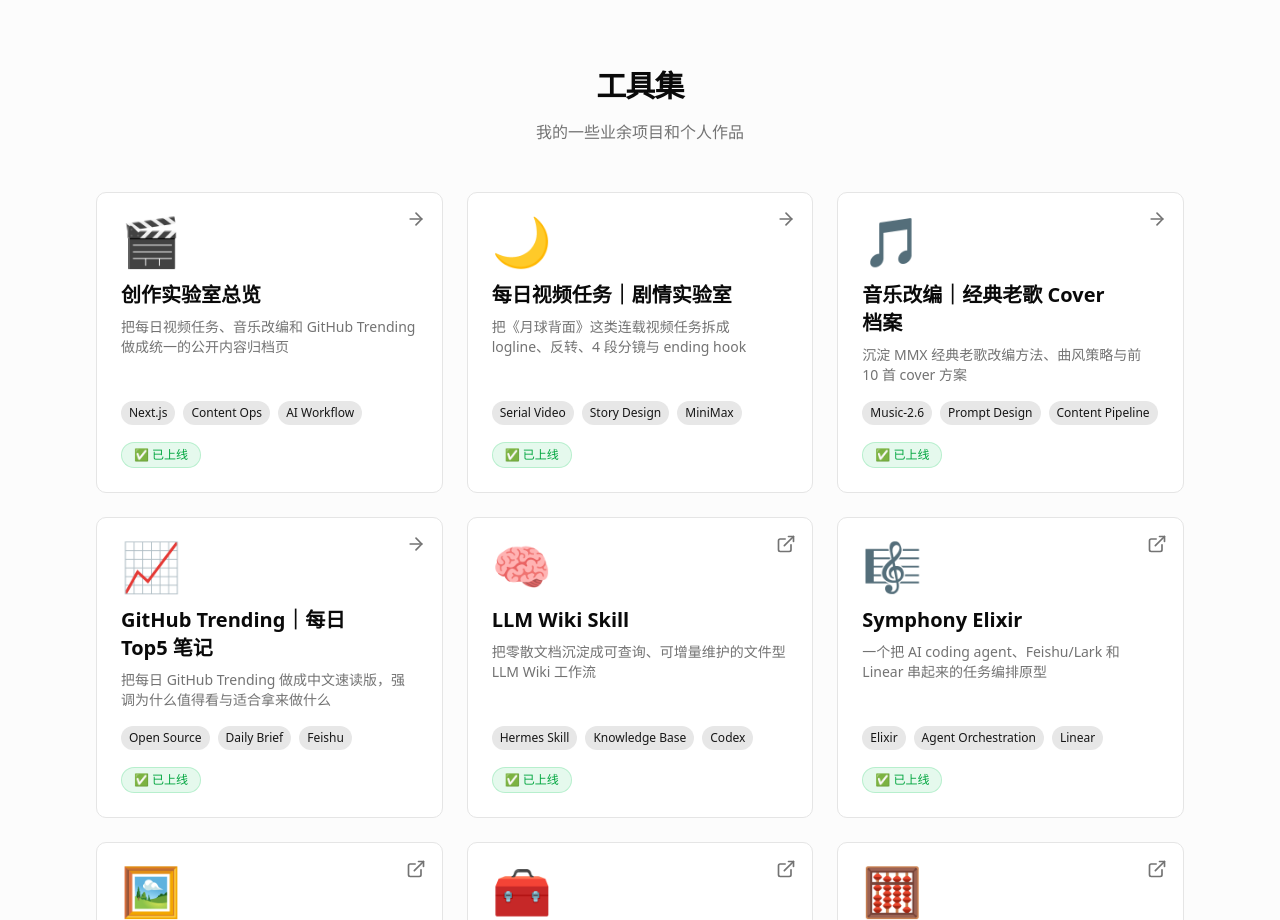
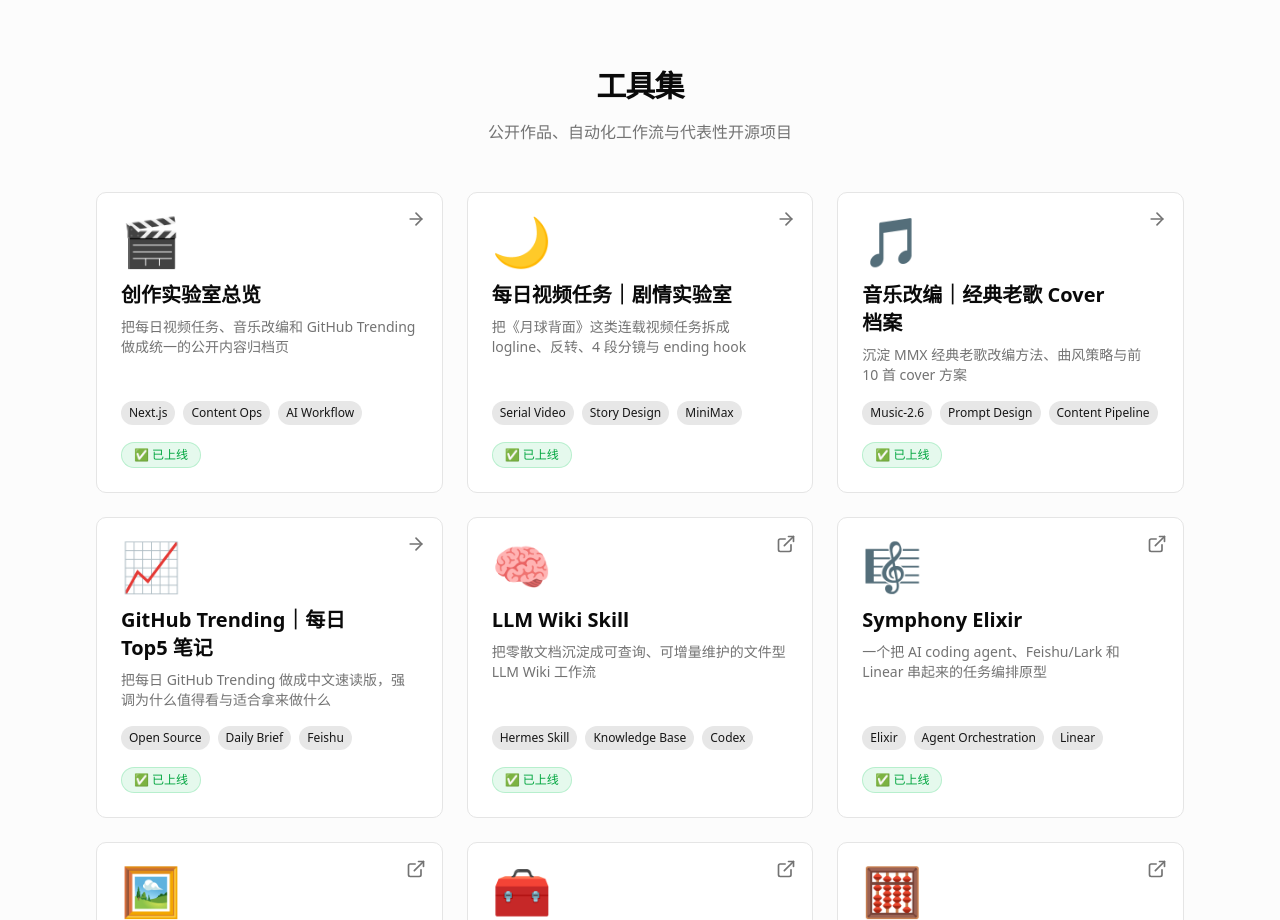
Before and after one commit to kylinzhao/zhaoliang-portfolio, a Next.js app: page / in a window 1280 px wide. Shown: the part 5280-6200 px from the top of the page. Built offline with nearby package versions, Linux system fonts and the light colour scheme.

Commit message:
portfolio: elevate creations and add featured GitHub projects (components/sections/projects-client.tsx)

```diff
--- a/components/sections/projects-client.tsx
+++ b/components/sections/projects-client.tsx
@@ -48,7 +48,7 @@ export function ProjectsClient({ projects }: ProjectsClientProps) {
           工具集
         </h2>
         <p className="text-muted-foreground text-center mb-12 max-w-2xl mx-auto">
-          我的一些业余项目和个人作品
+          公开作品、自动化工作流与代表性开源项目
         </p>
 
         {/* Projects Grid */}
```
